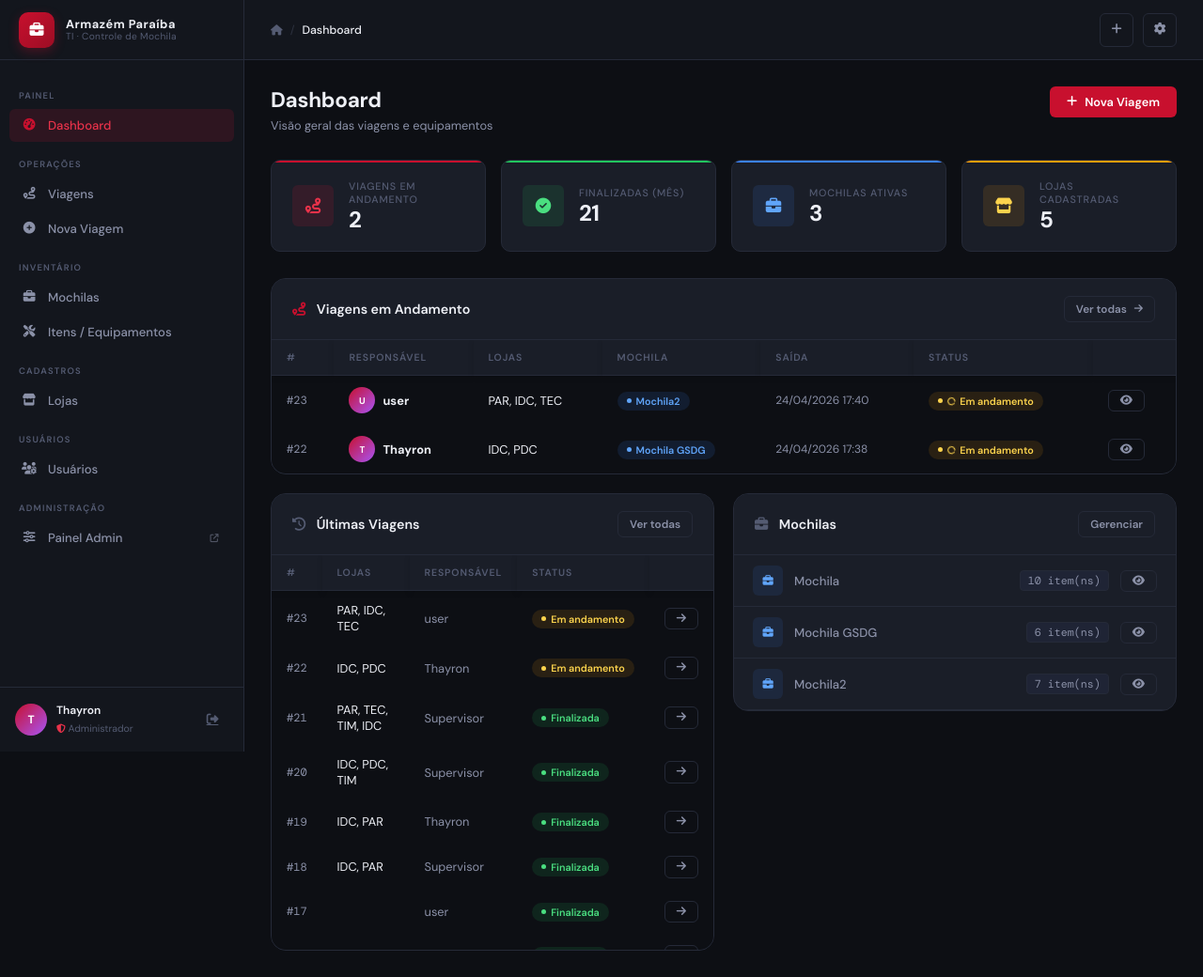
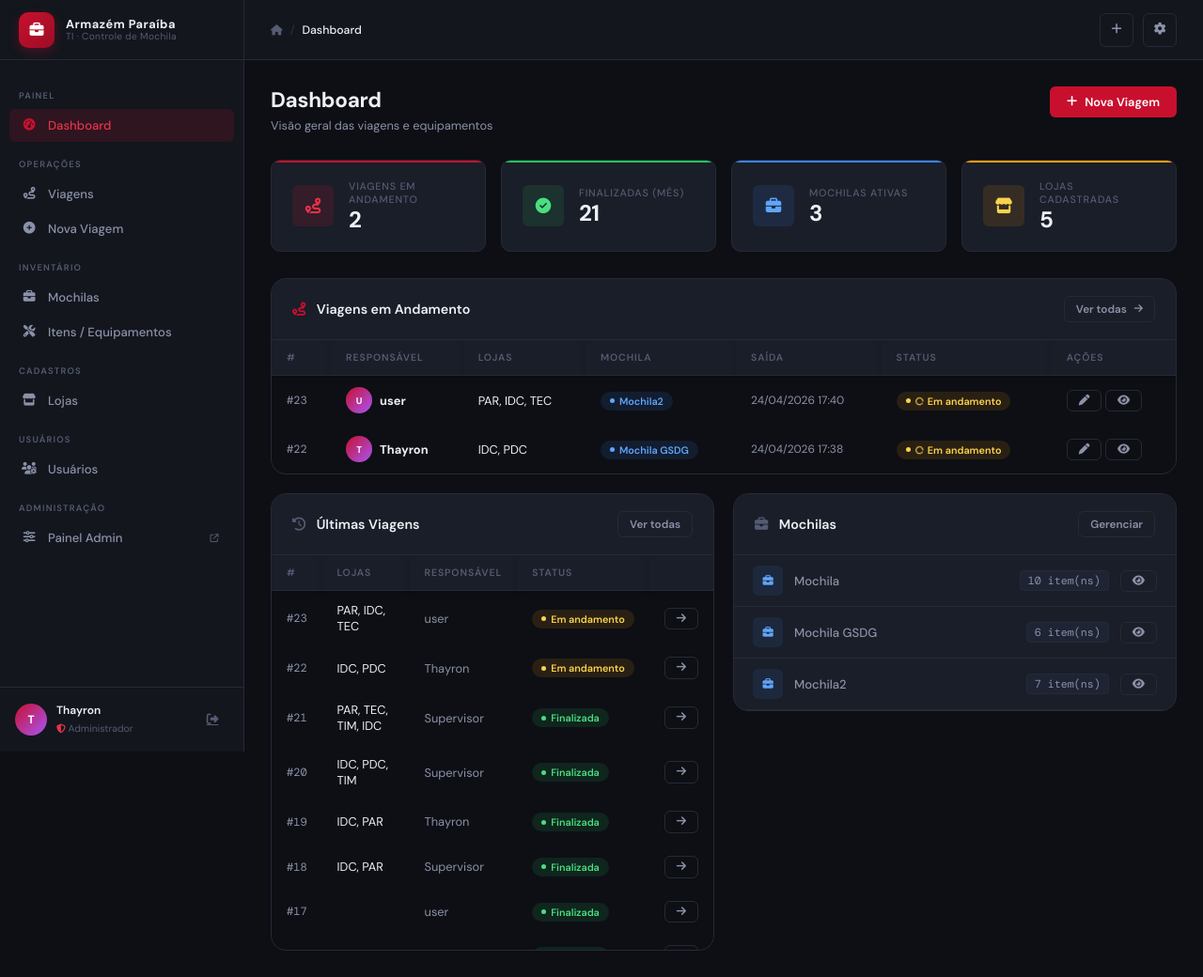
Before and after one commit to devthayron/controle_mochila_ti, a Django app: page / in a window 1280 px wide. Shown: the whole page at 94% size. Run offline with Django 5.2, Linux system fonts and the light colour scheme; a user stored in the database is signed in; data comes from the database, SQL or seed files in the repository; both versions use the stored data as it was after the commit; parts of the project's set-up code (start-up, migrations or seed data) failed here and were passed over.

Commit message:
Adicionando pode_editar nas ediçoes de viagens em andamento, no dashboard e no viagem list

```diff
--- a/templates/core/dashboard.html
+++ b/templates/core/dashboard.html
@@ -79,7 +79,7 @@
                     <th>Mochila</th>
                     <th>Saída</th>
                     <th>Status</th>
-                    <th></th>
+                    <th>Ações</th>
                 </tr>
             </thead>
             <tbody>
@@ -104,6 +104,11 @@
                     </span>
                 </td>
                 <td>
+                    {% if v.status == 'andamento' and user_perms.pode_editar %}
+                        <a href="{% url 'viagem_edit' v.pk %}" class="btn btn-ghost btn-sm" title="Editar">
+                            <i class="fa-solid fa-pen"></i>
+                        </a>
+                    {% endif %}
                     <a href="{% url 'viagem_detail' v.pk %}" class="btn btn-ghost btn-sm">
                         <i class="fa-solid fa-eye"></i>
                     </a>
--- a/templates/core/viagem_list.html
+++ b/templates/core/viagem_list.html
@@ -117,8 +117,7 @@
                 <td>
                     <div style="display:flex;gap:4px;">
 
-                        {# permissão temporaria ate criar uma para editar viagem #}
-                        {% if v.status == 'andamento' and user_perms.finalizar_viagem %}
+                        {% if v.status == 'andamento' and user_perms.pode_editar %}
                         <a href="{% url 'viagem_edit' v.pk %}" class="btn btn-ghost btn-sm" title="Editar">
                             <i class="fa-solid fa-pen"></i>
                         </a>
```
Also changed, not shown: db.sqlite3.
